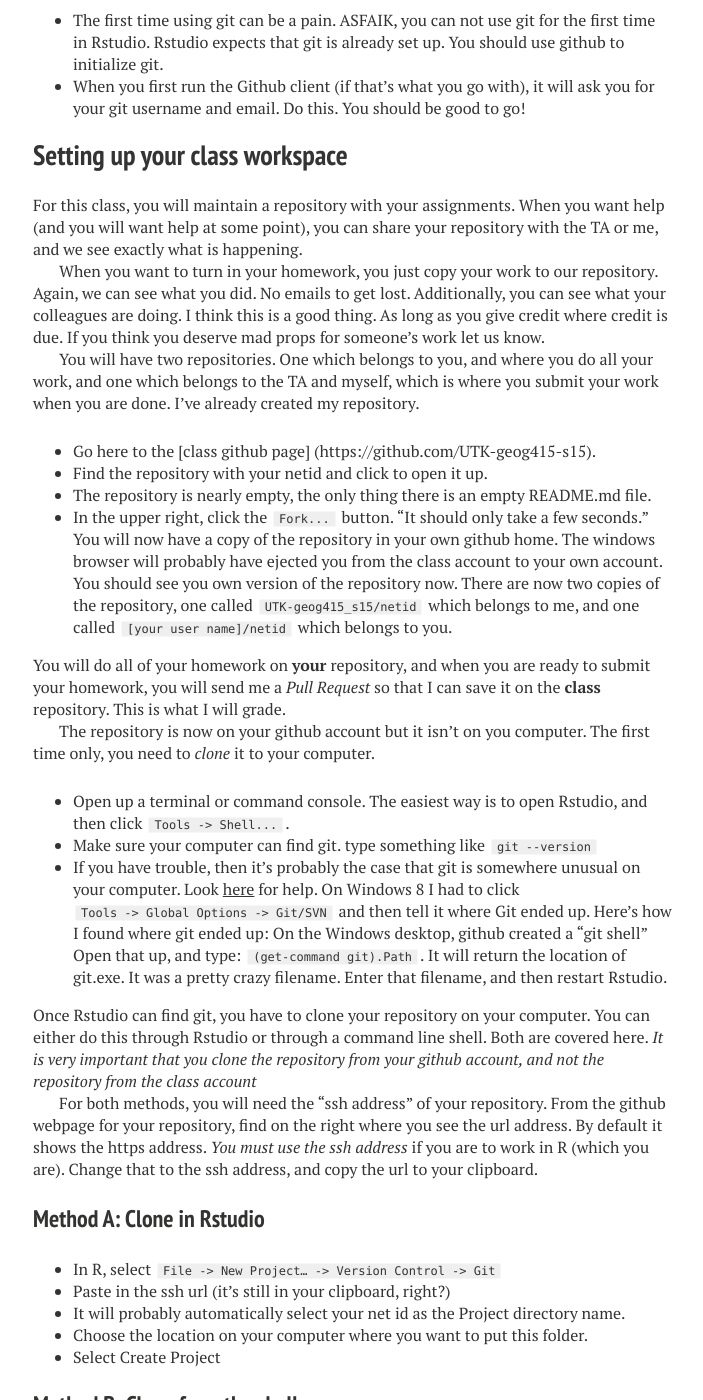
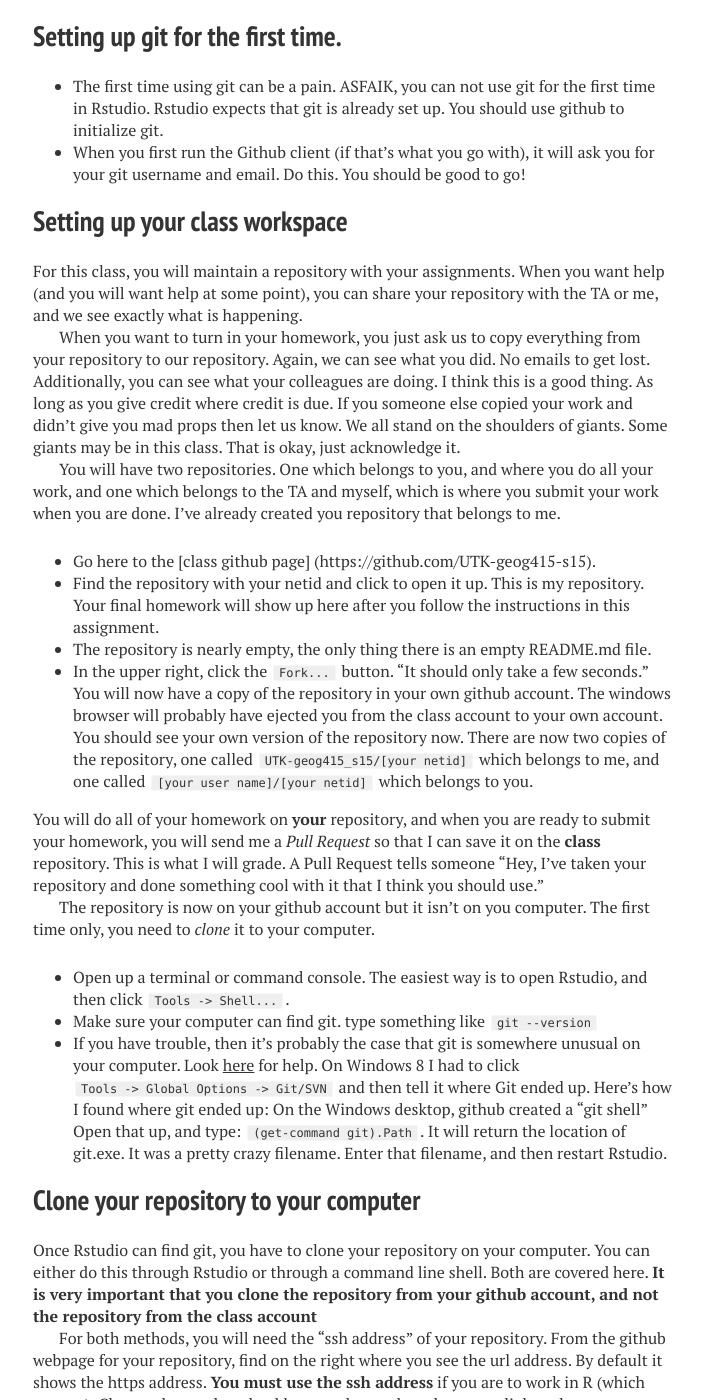
Before and after one commit to UTK-geog415-s15/UTK-geog415-s15.github.io, a Jekyll site: the page built from _posts/2015-01-05-assignment0.md, in a window 1280 px wide and 1400 px high, scrolled down 1800 px. Shown: the whole window, without its empty margins (287-990 px from the left). Built offline with Jekyll 4.4.1, drawn with Linux system fonts in a browser that asks for light colours; nearby versions of some CDN libraries; some of the changed text lies outside the part shown.

Commit message:
edits to homework-0

```diff
--- a/_posts/2015-01-05-assignment0.md
+++ b/_posts/2015-01-05-assignment0.md
@@ -16,6 +16,10 @@
  - [Installing Github](#installing-github)
  - [Setting Up Git for the first time](#setting-up-git)
  - [Setting up your class workspace](#setting-up-workspace)
+ - [Clone your repository to your computer](#clone)
+ - [Homework 0](#homework-0)
+ - [Turn it in usng a pull request](#turn-it-in)
+
 
 
 ## <a name='why-r'>Why R?</a>
@@ -57,17 +61,18 @@
 - When you first run the Github client (if that's what you go with), it will ask you for your git username and email. Do this.  You should be good to go!
 
 ## <a name='setting-up-workspace'>Setting up your class workspace</a>
+
 For this class, you will maintain a repository with your assignments.  When you want help (and you will want help at some point), you can share your repository with the TA or me, and we see exactly what is happening.
 
-When you want to turn in your homework, you just copy your work to our repository.  Again, we can see what you did.  No emails to get lost.  Additionally, you can see what your colleagues are doing.  I think this is a good thing.  As long as you give credit where credit is due.  If you think you deserve mad props for someone's work let us know.
+When you want to turn in your homework, you just ask us to copy everything from your repository to our repository.  Again, we can see what you did.  No emails to get lost.  Additionally, you can see what your colleagues are doing.  I think this is a good thing.  As long as you give credit where credit is due.  If you someone else copied your work and didn't give you mad props then let us know.  We all stand on the shoulders of giants.  Some giants may be in this class.  That is okay, just acknowledge it.
 
-You will have two repositories.  One which belongs to you, and where you do all your work, and one which belongs to the TA and myself, which is where you submit your work when you are done.  I've already created my repository.
+You will have two repositories.  One which belongs to you, and where you do all your work, and one which belongs to the TA and myself, which is where you submit your work when you are done.  I've already created you repository that belongs to me.
 - Go here to the [class github page] (https://github.com/UTK-geog415-s15).
-- Find the repository with your netid and click to open it up.
+- Find the repository with your netid and click to open it up.  This is my repository.  Your final homework will show up here after you follow the instructions in this assignment.
 - The repository is nearly empty, the only thing there is an empty README.md file.
-- In the upper right, click the `Fork...` button.  "It should only take a few seconds."  You will now have a copy of the repository in your own github home.  The windows browser will probably have ejected you from the class account to your own account.  You should see you own version of the repository now.  There are now two copies of the repository, one called `UTK-geog415_s15/netid` which belongs to me, and one called `[your user name]/netid` which belongs to you.
+- In the upper right, click the `Fork...` button.  "It should only take a few seconds."  You will now have a copy of the repository in your own github account.  The windows browser will probably have ejected you from the class account to your own account.  You should see your own version of the repository now.  There are now two copies of the repository, one called `UTK-geog415_s15/[your netid]` which belongs to me, and one called `[your user name]/[your netid]` which belongs to you.
 
-You will do all of your homework on **your** repository, and when you are ready to submit your homework, you will send me a *Pull Request* so that I can save it on the **class** repository.  This is what I will grade.
+You will do all of your homework on **your** repository, and when you are ready to submit your homework, you will send me a *Pull Request* so that I can save it on the **class** repository.  This is what I will grade.  A Pull Request tells someone "Hey, I've taken your repository and done something cool with it that I think you should use."
 
 The repository is now on your github account but it isn’t on you computer.  The first time only, you need to *clone* it to your computer.
 
@@ -75,9 +80,11 @@
 - Make sure your computer can find git.  type something like `git --version`
 - If you have trouble, then it’s probably the case that git is somewhere unusual on your computer.  Look [here](http://www.molecularecologist.com/2013/11/using-github-with-r-and-rstudio/) for help.  On Windows 8 I had to click `Tools -> Global Options -> Git/SVN` and then tell it where Git ended up.  Here's how I found where git ended up: On the Windows desktop, github created a "git shell"  Open that up, and type: `(get-command git).Path`.  It will return the location of git.exe.  It was a pretty crazy filename.  Enter that filename, and then restart Rstudio.
 
-Once Rstudio can find git, you have to clone your repository on your computer.  You can either do this through Rstudio or through a command line shell.  Both are covered here.  *It is very important that you clone the repository from your github account, and not the repository from the class account*
+## <a name='Clone'>Clone your repository to your computer</a>
 
-For both methods, you will need the "ssh address" of your repository.  From the github webpage for your repository, find on the right where you see the url address.  By default it shows the https address.  *You must use the ssh address* if you are to work in R (which you are).  Change that to the ssh address, and copy the url to your clipboard.
+Once Rstudio can find git, you have to clone your repository on your computer.  You can either do this through Rstudio or through a command line shell.  Both are covered here.  **It is very important that you clone the repository from your github account, and not the repository from the class account**
+
+For both methods, you will need the "ssh address" of your repository.  From the github webpage for your repository, find on the right where you see the url address.  By default it shows the https address.  **You must use the ssh address** if you are to work in R (which you are).  Change that to the ssh address, and copy the url to your clipboard.
 
 ### Method A: Clone in Rstudio
 - In R, select `File -> New Project… -> Version Control -> Git`
@@ -102,7 +109,7 @@
 You now have R and Git setup.  yay!!  Give yourself a pat on the back, crack your knuckles and we can get started with the assignment :)
 
 
- ## Homework 0:
+ ## <a name='homework-0'>Homework 0:</a>
 
  Edit your README.md file and write a short bio about yourself.  You can edit it from within R, or using any text editor (like notepad or textedit).  Tell me a bit about your background.  Maybe something about your academic and career goals?  Maybe something memorable about you?  Maybe you love to write haiku?  It’s your space.  Do with it as you wish.
 
@@ -128,7 +135,7 @@
  - Enter `git push`  (If that doesn't work try `git push origin master`, and enter your username and password if prompted)
 
 
- ### Turn it in
+ ## <a name='turn-it-in'>Turn it in usng a pull request</a>
 
  - When you’re ready to turn your homework in, then go to your own github repository online.  Make sure it is up to date.  (Have you pushed everything from your computer?)
  - On the right, click `Pull Requests` -> `Create  pull request.`
```
